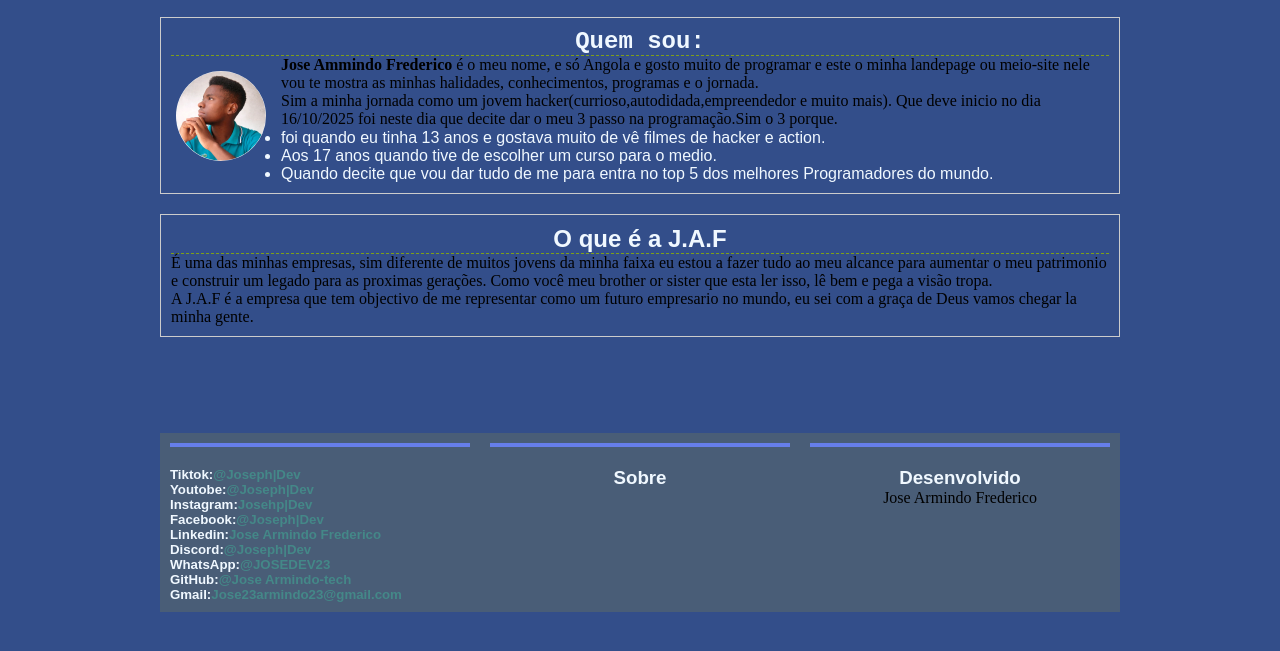
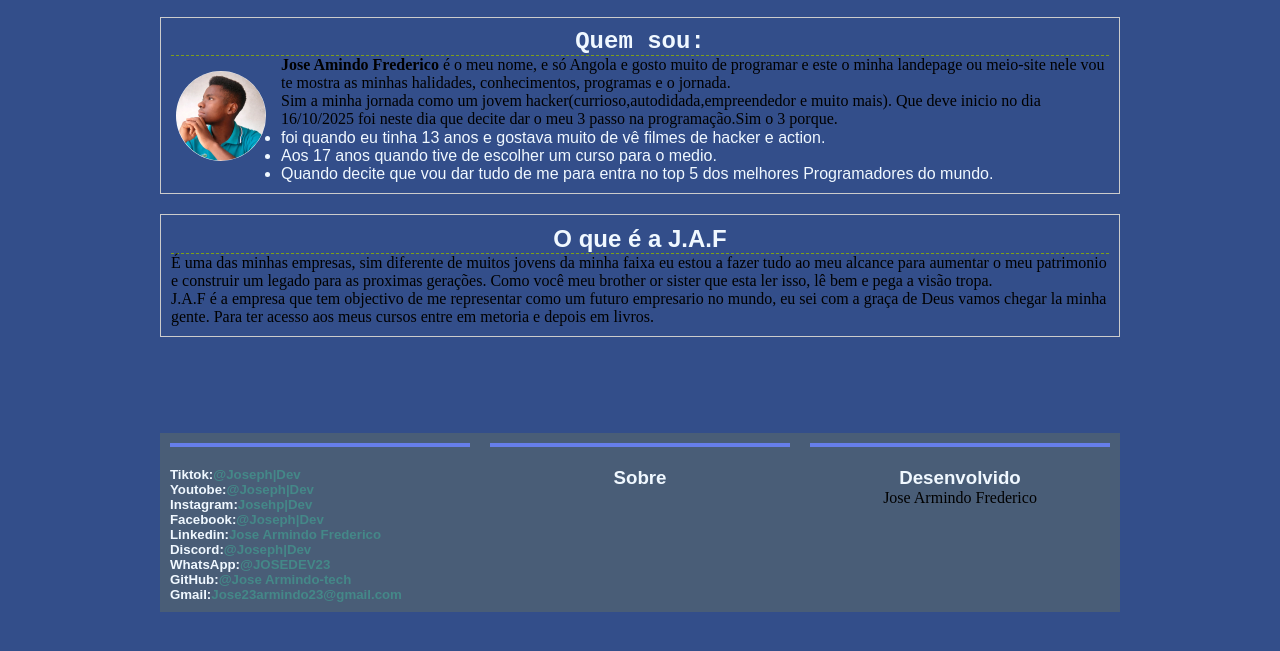
Before and after one commit to jose23frederico23-tech/jose-armindo-frederico, a plain HTML site: page index.html in a window 1280 px wide. Shown: the part 77-728 px from the top of the page. Drawn offline with Linux system fonts and the light colour scheme.

Commit message:
Fix typos and update social media links in index.html
Feito

```diff
--- a/index.html
+++ b/index.html
@@ -21,7 +21,7 @@
     <article>
         <h2 style="font-family: 'Courier New', Courier, monospace;">Quem sou:</h2>
         <img  class="my" src="desgner/image/my.png ">
-        <p style="text-decoration:dashed"> <b>Jose Ammindo Frederico</b> é o meu nome, e só Angola e gosto muito de programar e
+        <p style="text-decoration:dashed"> <b>Jose Amindo Frederico</b> é o meu nome, e só Angola e gosto muito de programar e
             este o minha landepage ou meio-site nele vou te mostra as minhas halidades, conhecimentos, programas e o jornada.
         </p>
         <p>
@@ -38,7 +38,7 @@
                 <h2>O que é a J.A.F</h2>
                 <p>
                     É uma das minhas empresas, sim diferente de muitos jovens da minha faixa eu estou a fazer tudo ao meu alcance para aumentar o meu patrimonio e construir um legado para as proximas gerações. Como você meu brother or sister que esta ler isso, lê bem e pega a visão tropa. <br>
-                    A  J.A.F  é a empresa que tem objectivo de me representar como um futuro empresario no mundo, eu sei com a graça de Deus vamos chegar la minha gente.
+                    J.A.F  é a empresa que tem objectivo de me representar como um futuro empresario no mundo, eu sei com a graça de Deus vamos chegar la minha gente. Para ter acesso aos meus cursos entre em metoria e depois em livros.
                 </p>
             </article>
 
@@ -46,7 +46,7 @@
 
                 <div class="rede">
 
-                    <h5>Tiktok:<a href="#">@Joseph|Dev</a></h5>
+                    <h5>Tiktok:<a href="@programadordabanda">@Joseph|Dev</a></h5>
                     <h5>Youtobe:<a href="#">@Joseph|Dev</a></h5>
                     <h5>Instagram:<a href="#">Josehp|Dev</a></h5>
                     <h5>Facebook:<a href="#">@Joseph|Dev</a></h5>
```
